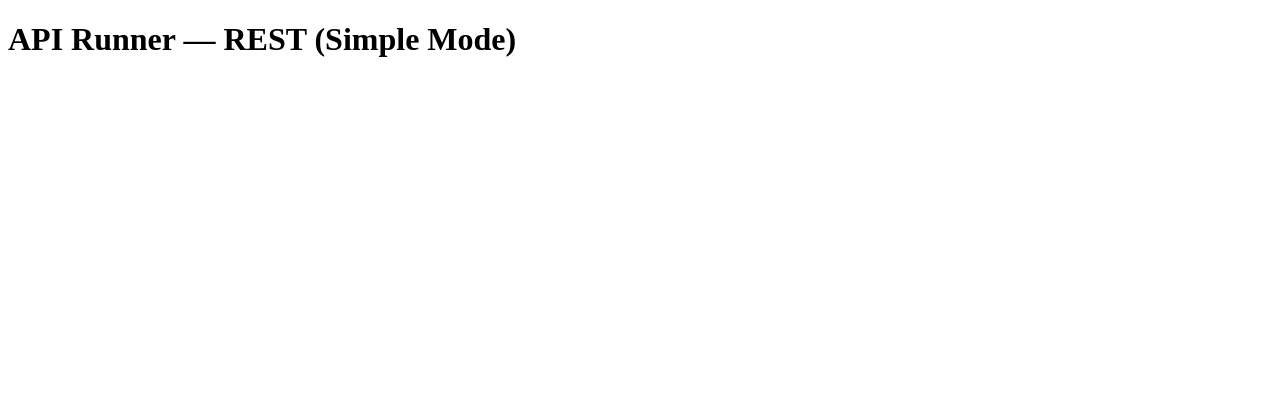
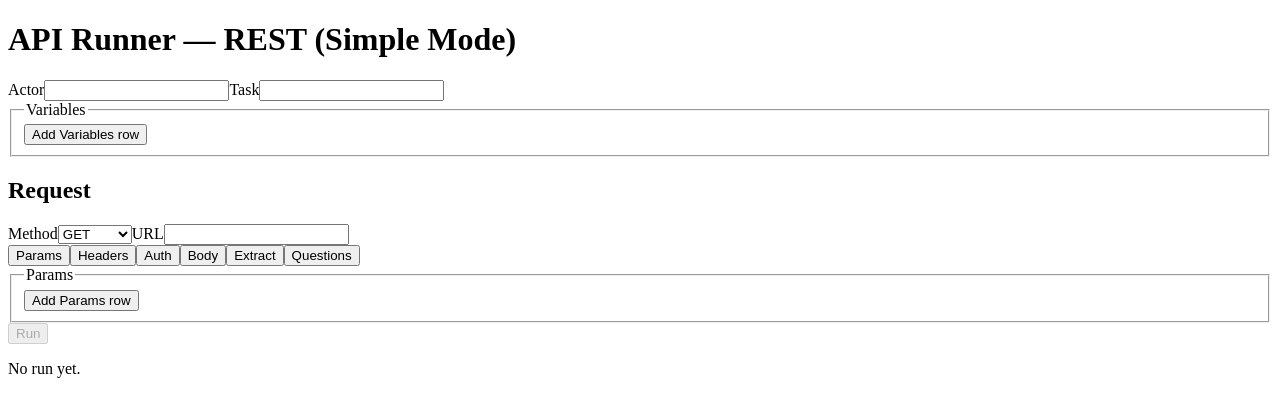
Before and after one commit to phuonghuynh789/ai-native-testing, a React (Vite) app in the folder packages/web/: page / in a window 1280 px wide. Shown: the top 416 px of the page. Built offline with nearby package versions, Linux system fonts and the light colour scheme.

Commit message:
feat(web): compose the full REST Simple Mode GUI in App

```diff
--- a/packages/web/src/App.tsx
+++ b/packages/web/src/App.tsx
@@ -1,3 +1,125 @@
+import { useState } from 'react';
+import type { RunEvent, StepResult } from '@ai-native-testing/engine';
+import type { FormState } from './types';
+import { deriveResults, type DerivedResults } from './results';
+import { ScreenplayHeader } from './components/ScreenplayHeader';
+import { KeyValueRows } from './components/KeyValueRows';
+import { RequestBuilder } from './components/RequestBuilder';
+import { RunButton } from './components/RunButton';
+import { ResultsPanel } from './components/ResultsPanel';
+
+function initialForm(): FormState {
+  return {
+    actorName: '',
+    taskName: '',
+    variables: [],
+    method: 'GET',
+    url: '',
+    params: [],
+    headers: [],
+    auth: { type: 'none' },
+    body: '',
+    extracts: [],
+    questions: [],
+  };
+}
+
+function isBodyValid(body: string): boolean {
+  if (body.trim() === '') {
+    return true;
+  }
+  try {
+    JSON.parse(body);
+    return true;
+  } catch {
+    return false;
+  }
+}
+
+function isFormValid(form: FormState): boolean {
+  if (form.taskName.trim() === '' || form.url.trim() === '') {
+    return false;
+  }
+  if (!isBodyValid(form.body)) {
+    return false;
+  }
+  for (const row of form.extracts) {
+    if (row.source !== 'status' && row.path.trim() === '') return false;
+    if (row.rememberAs.trim() === '') return false;
+  }
+  for (const row of form.questions) {
+    if (row.source !== 'status' && row.path.trim() === '') return false;
+    if (row.expected.trim() === '') return false;
+  }
+  return true;
+}
+
 export function App() {
-  return <h1>API Runner — REST (Simple Mode)</h1>;
+  const [form, setForm] = useState<FormState>(initialForm());
+  const [stepResults, setStepResults] = useState<(StepResult | undefined)[]>([]);
+  const [error, setError] = useState<string | null>(null);
+
+  function handleEvent(event: RunEvent) {
+    if (event.type === 'step:completed' || event.type === 'step:failed') {
+      setStepResults((prev) => {
+        const next = [...prev];
+        next[event.index] = event.result;
+        return next;
+      });
+    }
+  }
+
+  const variablesRecord = Object.fromEntries(
+    form.variables.filter((row) => row.key.trim() !== '').map((row) => [row.key, row.value])
+  );
+
+  const results: DerivedResults | null =
+    stepResults.length > 0 ? deriveResults(form.extracts, variablesRecord, stepResults) : null;
+
+  return (
+    <main>
+      <h1>API Runner — REST (Simple Mode)</h1>
+      {error && <p role="alert">{error}</p>}
+      <ScreenplayHeader
+        actorName={form.actorName}
+        onActorNameChange={(actorName) => setForm({ ...form, actorName })}
+        taskName={form.taskName}
+        onTaskNameChange={(taskName) => setForm({ ...form, taskName })}
+      />
+      <KeyValueRows
+        label="Variables"
+        rows={form.variables}
+        onChange={(variables) => setForm({ ...form, variables })}
+      />
+      <RequestBuilder
+        method={form.method}
+        onMethodChange={(method) => setForm({ ...form, method })}
+        url={form.url}
+        onUrlChange={(url) => setForm({ ...form, url })}
+        params={form.params}
+        onParamsChange={(params) => setForm({ ...form, params })}
+        headers={form.headers}
+        onHeadersChange={(headers) => setForm({ ...form, headers })}
+        auth={form.auth}
+        onAuthChange={(auth) => setForm({ ...form, auth })}
+        body={form.body}
+        onBodyChange={(body) => setForm({ ...form, body })}
+        extracts={form.extracts}
+        onExtractsChange={(extracts) => setForm({ ...form, extracts })}
+        questions={form.questions}
+        onQuestionsChange={(questions) => setForm({ ...form, questions })}
+      />
+      <RunButton
+        form={form}
+        disabled={!isFormValid(form)}
+        onRunStart={() => {
+          setError(null);
+          setStepResults([]);
+        }}
+        onEvent={handleEvent}
+        onError={setError}
+      />
+      <ResultsPanel results={results} />
+    </main>
+  );
 }
--- /dev/null
+++ b/packages/web/src/components/ScreenplayHeader.tsx
@@ -0,0 +1,26 @@
+interface ScreenplayHeaderProps {
+  actorName: string;
+  onActorNameChange: (value: string) => void;
+  taskName: string;
+  onTaskNameChange: (value: string) => void;
+}
+
+export function ScreenplayHeader({
+  actorName,
+  onActorNameChange,
+  taskName,
+  onTaskNameChange,
+}: ScreenplayHeaderProps) {
+  return (
+    <section>
+      <label>
+        Actor
+        <input value={actorName} onChange={(e) => onActorNameChange(e.target.value)} />
+      </label>
+      <label>
+        Task
+        <input value={taskName} onChange={(e) => onTaskNameChange(e.target.value)} />
+      </label>
+    </section>
+  );
+}
```
Also changed, not shown: 2 other files (tests, documents, lock files or other folders).
